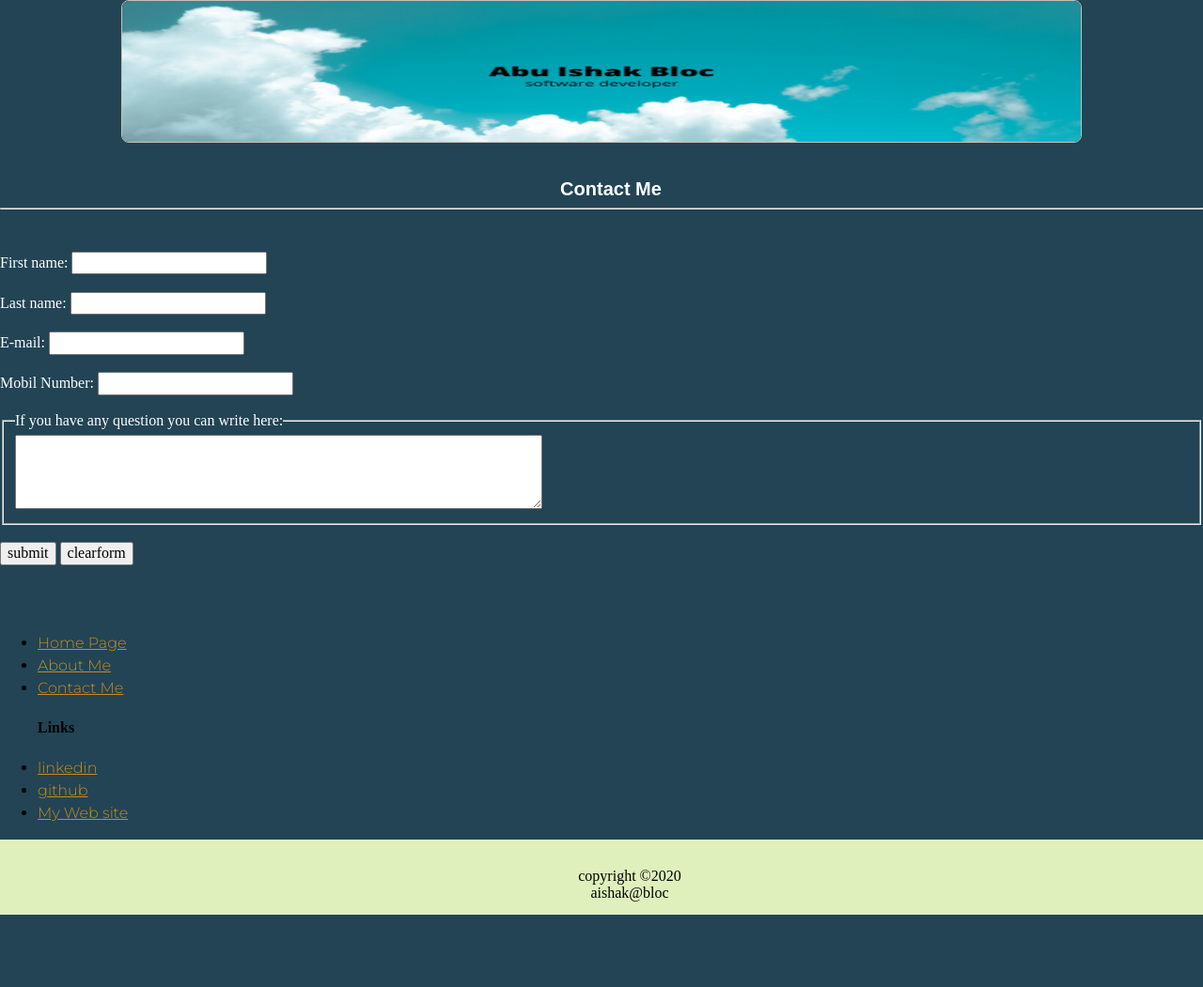
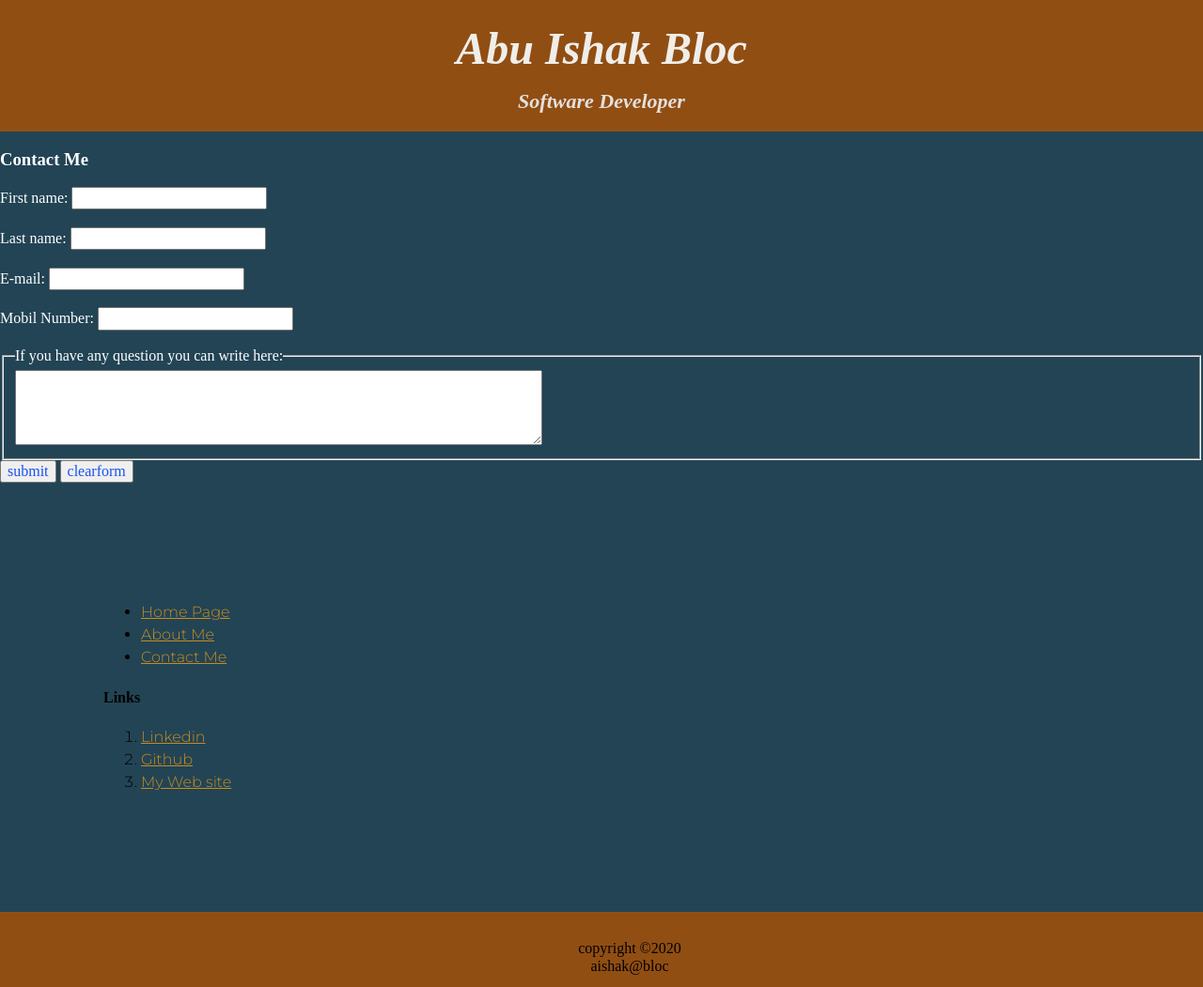
Before and after one commit to abuishak/portfolio, a plain HTML site: page ContactME.html in a window 1280 px wide. Shown: the top 1051 px of the page at 94% size. Before the commit the page ends 974 px from the top, so only its background shows below. Drawn offline with nearby package versions, Linux system fonts and the light colour scheme.

Commit message:
New look
I fixed all HTML errors, All page same place navigation link, and footer should be good now. And I don't use any banner image now.

```diff
--- a/ContactME.html
+++ b/ContactME.html
@@ -1,6 +1,5 @@
-<!DOCTYPE html>
-<html>
-<html lang="en">
+<!doctype html>
+<html lang="fr">
 <head>
     <meta charset="UTF-8">
     <meta name="viewport" content="width=device-width">
@@ -17,14 +16,13 @@
   06/15/2020
   -->
   <header>
-    <img src="images/Abu_Ishak_Bloc.png" alt=" Abu Barner" width="1020" height="150">
+    <h1>Abu Ishak Bloc</h1>
+    <h2>Software Developer</h2>
 </header>
+  <article>
+ <h3>Contact Me</h3>
 
-  <article>
- <h1>Contact Me</h1>
- <hr></hr>
-  </br>
-</br>
+
  <input name="recipient" type="hidden" value="lolberding.mccneb.edu">
  <input type="hidden" name="abuishak" value="INFO1311FilalProject">
 <input type="hidden" name="hide_blanks" value="1">
@@ -50,31 +48,29 @@ page and keep it for your records.">
 <legend>If you have any question you can write here:</legend>
 <textarea name="mycomments" id="mycomments" rows="4" cols="60"></textarea>
 </fieldset>
-<br>
+
 <input id="mysubmit" type="submit" value="submit">
 <input type="reset" value="clearform">
 </article>
-</br>
-</br>
-</br>
+
+<div>
   <nav>
 <ul>
   <li><a href="index.html">Home Page</a></li>
 <li><a href="aboutMe.html">About Me</a></li>
 <li><a href="ContactME.html">Contact Me</a></li>
-
 </ul>
-  <ul>
 <h4>Links</h4>
-  <li><a href="https://www.linkedin.com/in/abu-ishak-3a762a10b/">linkedin</a></li>
-  <li><a href="https://github.com/abuishak">github</a></li>
+<ol>
+<li><a href="https://www.linkedin.com/in/abu-ishak-3a762a10b/">Linkedin</a></li>
+<li><a href="https://github.com/abuishak">Github</a></li>
 <li><a href="http://aishak.byethost15.com/">My Web site</a></li>
-  <ul>
+</ol>
 </nav>
 </div>
 <div id="footer">
   <span class="copyright">copyright &copy;2020 </span><br>
-  <a href="bablu00se@gmail.com"></a>aishak@bloc</a>
+  <a href="bablu00se@gmail.com"></a><a>aishak@bloc</a>
   </div>
 </body>
 </html>
--- a/style.css
+++ b/style.css
@@ -1,24 +1,30 @@
-header{
-	text-align: center;
-  font-size: 70px;
-  margin: 0;
-  height: 140px;
-  background-image: url(image/Abu_Ishak_Bloc.png);
-  background-repeat: no-repeat;
+
+header {
+	height: 140px;
+	background-color: #914e13;
 }
 section {
 	padding: 0 25%;
   margin: 30px 0;
   color : #FFFFFF;
 }
-
-h1,h2,h3.h4 {
-	font-family: 'Quattrocento Sans', sans-serif;
-	font-size: 20px;
-	padding-top: 50px;
-	margin: 0 0 0 20px;
-  text-align: center;
-  color : FFFFFF;
+header h1 {
+	font-family: 'Playfair Display', serif;
+	font-style: italic;
+	color: #f0eee9;
+	margin: 0px;
+	padding-top: 24px;
+	font-size: 48px;
+	text-align:center;
+}
+header h2 {
+	font-family: 'Playfair Display', serif;
+	font-style: italic;
+	color: #e3e1dc;
+	margin: 0px;
+	padding-top: 16px;
+	font-size: 22px;
+	text-align: center;
 }
 article{
   color : #FFFFFF;
@@ -28,9 +34,6 @@ body {
   margin: auto;
   background-repeat: no-repeat;
   background-size: auto;
-}
-hr{
-background:#FFFFFF;
 }
 p, li {
 	font-family: 'Montserrat', sans-serif;
@@ -49,12 +52,15 @@ a:hover {
 img{
 	border-radius: 8px;
 	border: 1px solid #c5c0b8;
+	background-image:url(images/Abu.jpg);
+	background-repeat: no-repeat;
 }
+
 #footer {
 	width: 100%;
 	height: 20px;
     clear:both;
-	background:#DFF0BC;
+	background:#914e13;
 	text-align: center;
   padding: 30px;
   margin: 0;
@@ -70,7 +76,7 @@ img{
 		width: auto;
 	}
 input {
-  color : FFFFFF;
+  color : #0e4af0f3;
 }
 .border-top {
 	padding-top: 80px;
```
Also changed, not shown: aboutMe.html (+16 -19 lines), index.html (+18 -19 lines), images/Abu_Ishak_Bloc .png (added). Lines whose indentation alone changed are shown as unchanged.
